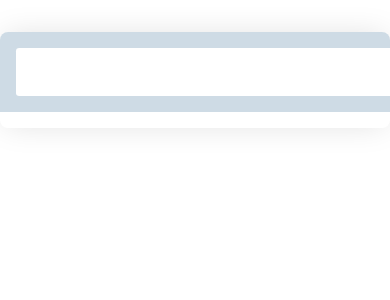
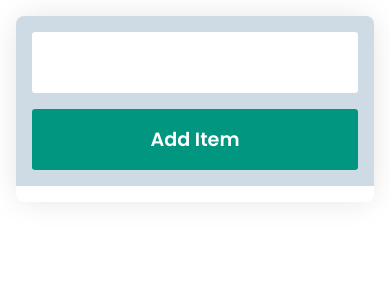
Before and after one commit to Tcooper920/reactToDoListApp, a React (Create React App) app: page / in a window 390 px wide. Shown: the top 300 px of the page. Built offline with nearby package versions, Linux system fonts and the light colour scheme.

Commit message:
Adjust CSS styling.

```diff
--- a/src/App.css
+++ b/src/App.css
@@ -15,9 +15,9 @@ body {
   margin: 0 auto;
   margin-top: 2rem;
   border-radius: .5rem;
-  -webkit-box-shadow: 0px 0px 32px -4px rgba(222,222,222,1);
--moz-box-shadow: 0px 0px 32px -4px rgba(222,222,222,1);
-box-shadow: 0px 0px 32px -4px rgba(222,222,222,1);
+  -webkit-box-shadow: 0px 0px 32px -4px rgba(222, 222, 222, 1);
+  -moz-box-shadow: 0px 0px 32px -4px rgba(222, 222, 222, 1);
+  box-shadow: 0px 0px 32px -4px rgba(222, 222, 222, 1);
   overflow: hidden;
 }
 
@@ -29,13 +29,13 @@ box-shadow: 0px 0px 32px -4px rgba(222,222,222,1);
   background-color: #668eae52;
 }
 
-.form > input[type=text] {
+.form>input[type=text] {
   flex: 2;
   padding-left: 1rem;
   border-radius: .2rem;
 }
 
-.form > input[type=submit] {
+.form>input[type=submit] {
   flex: 1;
   cursor: pointer;
   padding: 0rem 1rem 0rem 1rem;
@@ -50,7 +50,8 @@ input[type=submit]:hover {
   background-color: #03806d;
 }
 
-input[type=text], input[type=submit] {
+input[type=text],
+input[type=submit] {
   font-family: 'Open Sans', sans-serif;
   font-family: 'Poppins', sans-serif;
   font-size: 1.2rem;
@@ -68,15 +69,17 @@ button {
 }
 
 .grocery-list-item {
-  display:flex;
+  display: flex;
   margin: 1rem;
   padding: 1rem;
   align-items: center;
-  -webkit-box-shadow: 0px 0px 5px 0px rgba(222,222,222,1);
--moz-box-shadow: 0px 0px 5px 0px rgba(222,222,222,1);
-box-shadow: 0px 0px 5px 0px rgba(222,222,222,1);
+  background-color: #f6f7f9;
+  background: #F6F7F9;
+  border: solid #BDBDBD 0;
+  box-shadow: 0 0 5px rgba(187, 200, 230, 0.5) inset;
+  -webkit-box-shadow: 0 0 5px rgba(187, 200, 230, 0.5) inset;
+  -moz-box-shadow: 0 0 5px rgba(187, 200, 230, 0.5) inset;
   border-radius: .5rem;
-  border-left: 0.5rem solid #f1f5f9;
   overflow-y: scroll;
 }
 
@@ -84,9 +87,31 @@ box-shadow: 0px 0px 5px 0px rgba(222,222,222,1);
   color: #ec744e;
   display: flex;
   align-self: center;
-  margin-left: .5rem;
+  margin-left: auto;
 }
 
 .delete-button:hover {
   opacity: .5;
 }
+
+/* Media Queries ****************************************************************/
+@media screen and (max-width: 850px) {
+  #my-app {
+    margin: 1rem;
+  }
+}
+
+@media screen and (max-width: 540px) {
+  .form {
+    flex-direction: column;
+    height: auto;
+  }
+  .form>input[type=text] {
+    padding: 1rem;
+    margin-bottom: 1rem;
+  }
+  .form>input[type=submit] {
+    margin-left: 0;
+    padding: 1rem;
+  }
+}
```
